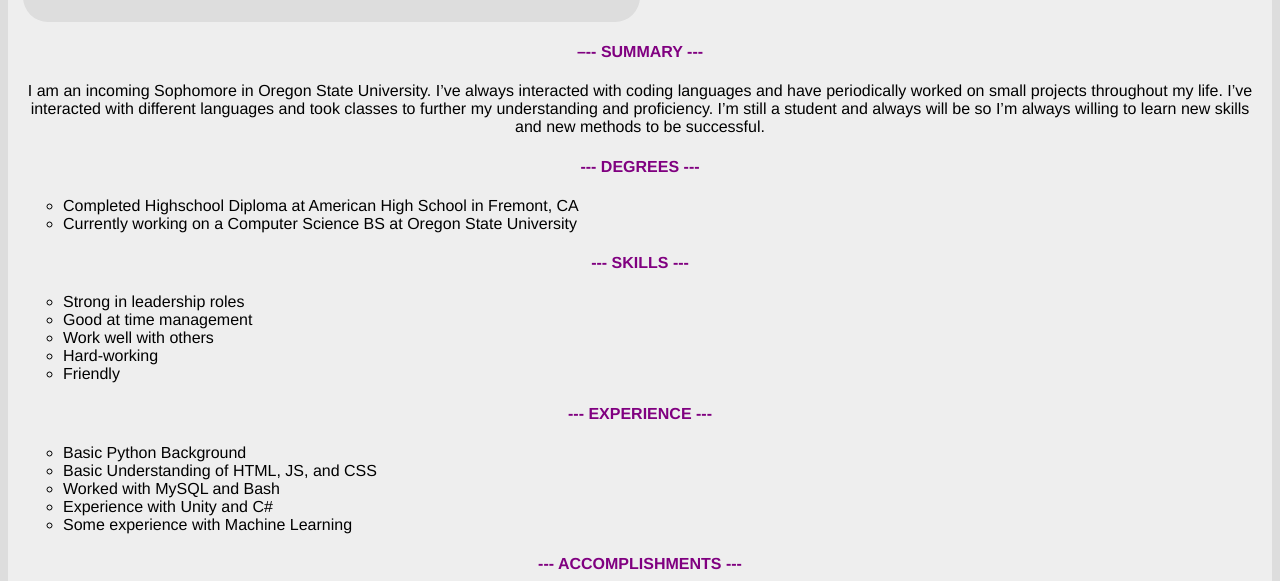
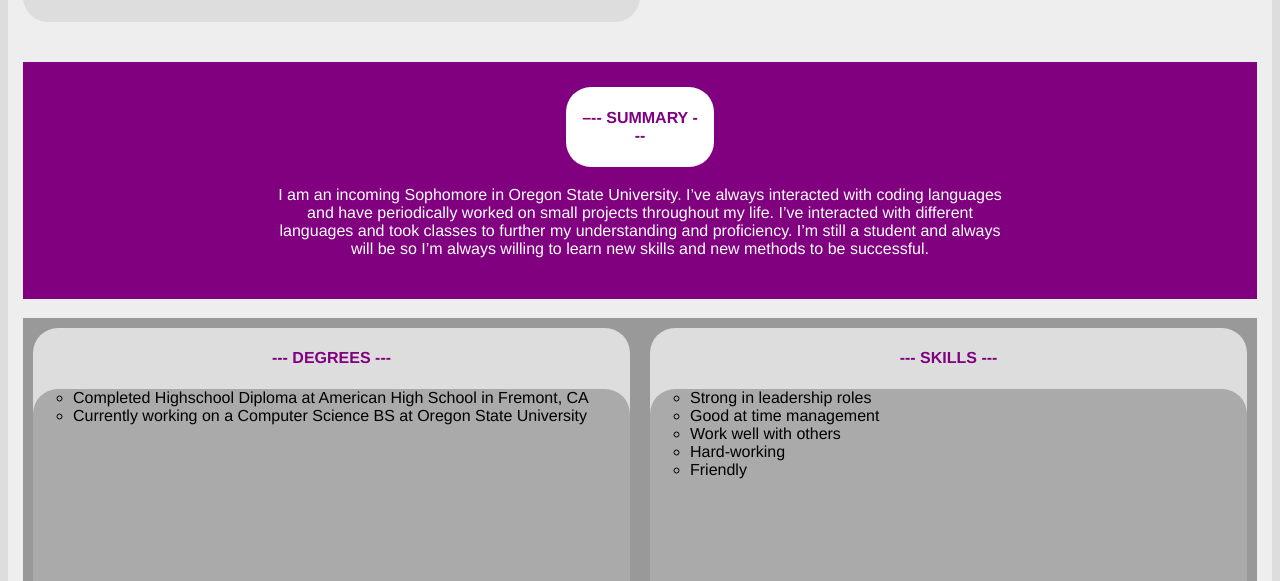
Before and after one commit to AN1H3M/simpleWebsite, a plain HTML site: page vsCode/simpleWebsite/index.html in a window 1280 px wide. Shown: the part 371-952 px from the top of the page. Drawn offline with Linux system fonts and the light colour scheme.

Commit message:
stylized summary and started styling on first two boxes

```diff
--- a/vsCode/simpleWebsite/index.html
+++ b/vsCode/simpleWebsite/index.html
@@ -21,34 +21,57 @@
         <div class = "introduction">
             <h1>Hello,<br>I'm Ayush Baruah</h1>
         </div>
+
         <div class = "summary">
+            <div id = "summaryContent">
+                <div id = "sumTitle">
                     <h4 id = "headingTitle">–-- Summary ---</h4>
+                </div>
+
                 <p>I am an incoming Sophomore in Oregon State University. I’ve always interacted with coding languages and have periodically worked on small projects throughout my life. I’ve interacted with different languages and took classes to further my understanding and proficiency. I’m still a student and always will be so I’m always willing to learn new skills and new methods to be successful.</p>
             </div>
-        <div class = "degrees">
+        </div>
+        <div class = "firstRow">
+            <div class = "box">
                     <h4 id = "headingTitle">--- Degrees ---</h4>
+                    <div class = "degreesContent">
                         <ul>
                             <li>Completed Highschool Diploma at American High School in Fremont, CA</li>
+
                             <li>Currently working on a Computer Science BS at Oregon State University</li>
+
                         </ul>
                     </div>
-        <div class = "skills">
+            </div>
+            <div class = "box">
                 <h4 id = "headingTitle">--- Skills ---</h4>
+                <div class = "skillsContent">
                     <ul>
                         <li>Strong in leadership roles</li>
+
                         <li>Good at time management</li>
+
                         <li>Work well with others</li>
+
                         <li>Hard-working</li>
+
                         <li>Friendly</li>
                     </ul>
                 </div>
+            </div>
+        </div>
         <div class = "experience">
             <h4 id = "headingTitle">--- Experience ---</h4>
+
             <ul>
                 <li>Basic Python Background</li>
+
                 <li>Basic Understanding of HTML, JS, and CSS</li>
+
                 <li>Worked with MySQL and Bash</li>
+
                 <li>Experience with Unity and C#</li>
+
                 <li>Some experience with Machine Learning</li>
             </ul>
         </div>
@@ -56,23 +79,34 @@
             <h4 id = "headingTitle">--- Accomplishments ---</h4>
             <ul>
                 <li>Attended a Game Development and Machine Learning camp hosted by George Mason University</li>
+
                 <ul>
                     <li>Envision Game & Technology Virtual Academy for High School Scholars</li>
+
                     <ul>
                         <li>Game Programming with Unity and C#: July 6 - 10, 2020</li>
+
                         <li>Game Design with Unity and C#: July 13 - 17, 2020</li>
+
                         <li>Intro to Python for Machine-Learning/AI - Part 1: July 20 - 24, 2020</li>
+
                         <li>Machine-Learning/AI with Python - Part 2: July 27 - 31, 2020 </li>
+
                     </ul>
                 </ul>
+
                 <li>Nominated to attend a two week camp, NYLF Engineering, hosted by the Envision Organization</li>
+
                 <li>Attended programming classes by the YoungWonks organization where I learned Python for 3 years</li>
+
                 <li>Nominated to and participated in a team building and program called Global Glimpse</li>
+
                 <li>Joined virtual camp Brave New Leaders after Global Glimpse was canceled due to the pandemic</li>
             </ul>
         </div>
         <div class = "awards">
             <h4 id = "headingTitle">--- Awards / Certificates ---</h4>
+
             <ul>
                 <li>Named a Commended Student in the 2021 National Merit Scholarship Program</li>
             </ul>
--- a/vsCode/simpleWebsite/main.css
+++ b/vsCode/simpleWebsite/main.css
@@ -58,6 +58,7 @@
 
 .mainContent {
   width: 100%;
+  margin:0px;
   padding: 15px;
   padding-top: 60px;
   background-color: var(--white);
@@ -72,9 +73,61 @@
   text-align: left;
 }
 
+#sumTitle {
+  margin-bottom: 0.5cm;
+  margin-left: 40%;
+  margin-right: 40%;
+  padding-left: 15px;
+  padding-right: 15px;
+  padding-top: 1px;
+  padding-bottom: 1px;
+  border-radius: 25px;;
+  background-color: white;
+}
+
+.summary {
+  background-color: purple;;
+  margin-top: 40px;
+  margin-right: 0px;
+  margin-left: 0px;
+  margin-bottom: 0.5cm;
+  padding-left: 20%;
+  padding-right: 20%;
+  padding-top: 25px;
+  padding-bottom: 25px;
+  color: white;
+}
+
 #headingTitle {
   text-transform: uppercase;
   color: purple
+}
+
+.firstRow {
+  background-color: #999999;
+  display: flex;
+  flex-wrap: nowrap;
+  height: 7cm;
+}
+
+.firstRow .box {
+  background-color: #dddddd;
+  border-radius: 25px;
+  width: 50%;
+  height: 100%;
+  margin: 10px;
+}
+
+.firstRow .box .degreesContent {
+  background-color: #aaaaaa;
+  border-radius: 25px;
+  height: 100%;
+}
+
+.firstRow .box .skillsContent {
+  background-color: #aaaaaa;
+  border-radius: 25px;
+  height: 100%;
 }
 
 .footer {
```
Lines whose indentation alone changed are shown as unchanged.
